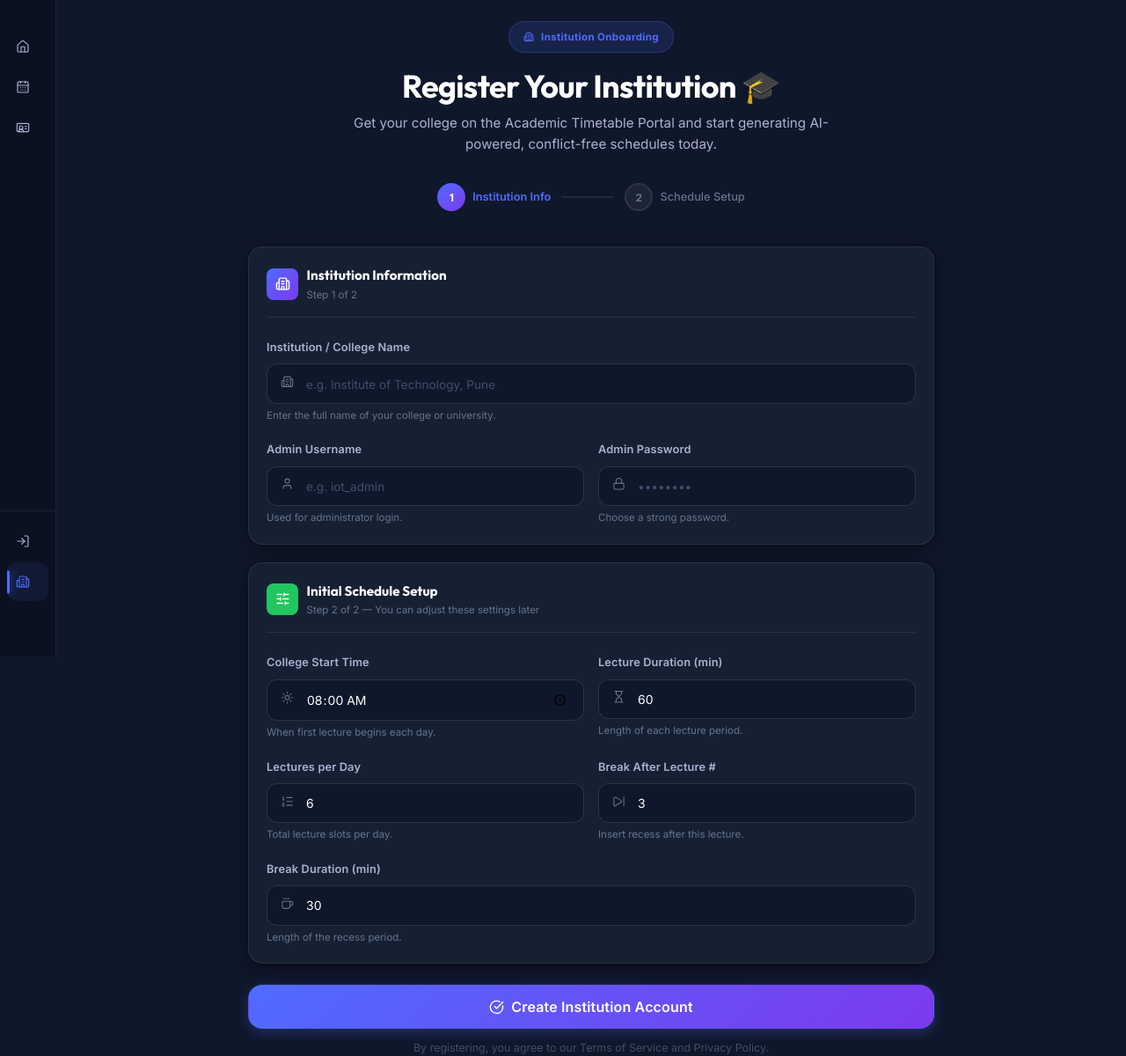
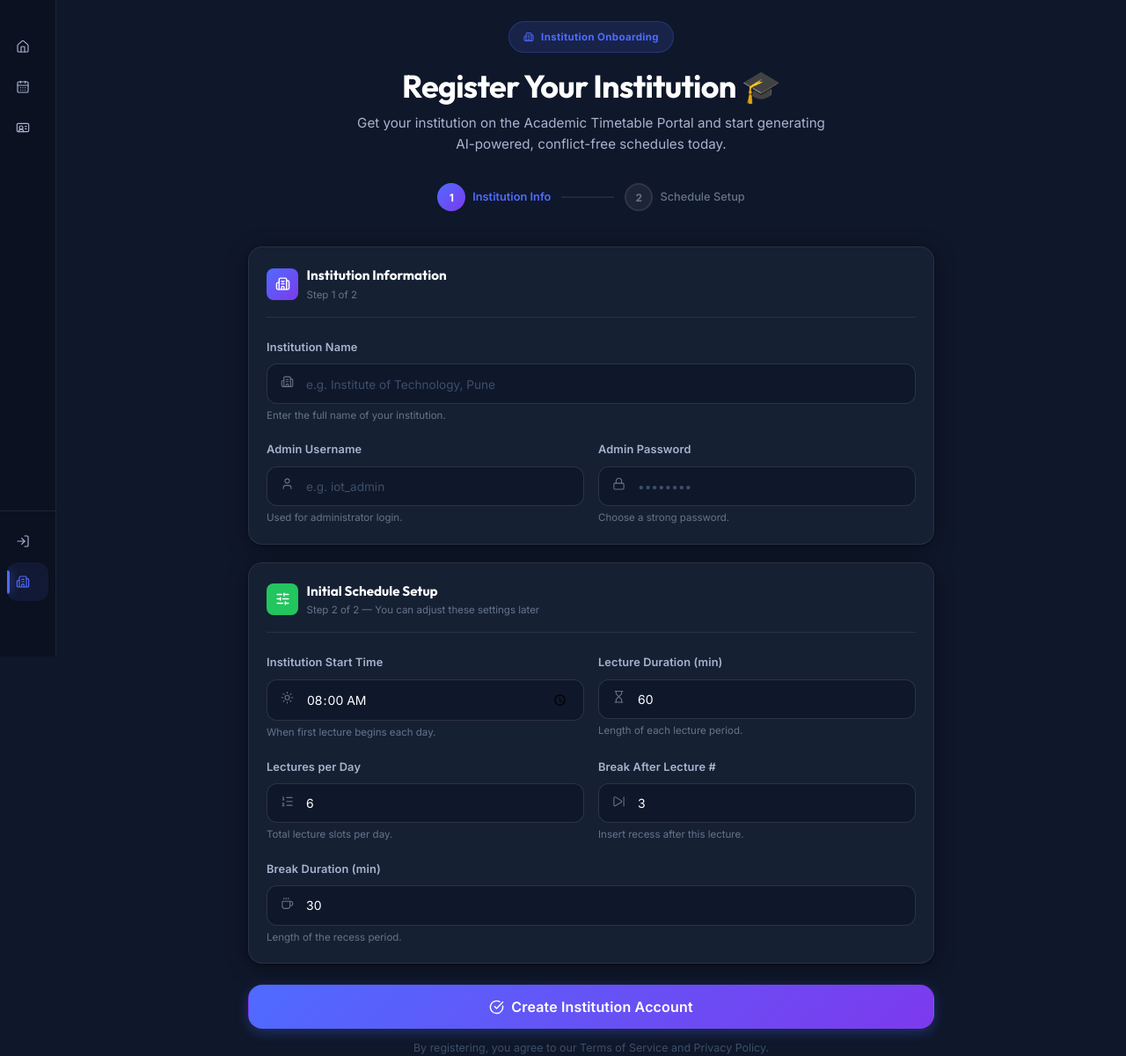
Before and after one commit to AbhiKesarwani/Timetable_Generator_Genetic_Algorithm, a Flask app: page /register in a window 1280 px wide. Shown: the part 54-1254 px from the top of the page at 88% size. Run offline with Flask 3, Linux system fonts and the light colour scheme.

Commit message:
Frontend

```diff
--- a/frontend/templates/final_timetable.html
+++ b/frontend/templates/final_timetable.html
@@ -416,7 +416,7 @@
         });
     }
 
-    // Current lecture highlight (only on weekdays during college hours)
+    // Current lecture highlight (only on weekdays during institution hours)
     if (todayColIdx !== undefined && !window.matchMedia('(prefers-reduced-motion: reduce)').matches) {
         const now = new Date();
         const nowMins = now.getHours() * 60 + now.getMinutes();
--- a/frontend/templates/index.html
+++ b/frontend/templates/index.html
@@ -109,7 +109,7 @@
             </h1>
             <p class="campus-hero-subtitle">
                 Generate conflict-free academic schedules using Genetic Algorithms and AI optimization.
-                Built for colleges, institutions, and academic departments — in seconds, not hours.
+                Built for institutions, and academic departments — in seconds, not hours.
             </p>
             <div class="campus-hero-cta">
                 {% if session.get('school_id') %}
@@ -598,7 +598,7 @@
     <div style="position:relative; z-index:1;">
         <div class="hero-badge" style="display:inline-flex; margin-bottom:1rem;">
             <i data-lucide="building-2" style="width:11px;height:11px;"></i>
-            Built for Colleges &amp; Institutions
+            Built for Institutions
         </div>
         <h2 style="font-family:'Outfit',sans-serif; font-size:clamp(1.5rem,3vw,2.25rem); font-weight:800; color:var(--text-primary); letter-spacing:-0.02em; margin-bottom:0.75rem;">
             Ready to Automate Your Scheduling?
--- a/frontend/templates/layout.html
+++ b/frontend/templates/layout.html
@@ -5,7 +5,7 @@
     <meta charset="UTF-8">
     <meta name="viewport" content="width=device-width, initial-scale=1.0">
     <title>{% block title %}Academic Timetable Portal{% endblock %}</title>
-    <meta name="description" content="AI-Powered Academic Timetable Management System for Colleges and Universities">
+    <meta name="description" content="AI-Powered Academic Timetable Management System for Institutions. Generate conflict-free schedules in seconds using Genetic Algorithms.">
     <!-- Google Fonts -->
     <link rel="preconnect" href="https://fonts.googleapis.com">
     <link rel="preconnect" href="https://fonts.gstatic.com" crossorigin>
--- a/frontend/templates/login.html
+++ b/frontend/templates/login.html
@@ -787,7 +787,7 @@
                 Welcome to<br><em>Academic</em> Timetable Portal
             </h1>
             <p class="login-hero-desc">
-                AI-Powered Timetable Generation for colleges and universities.
+                AI-Powered Timetable Generation for institutions.
                 Conflict-free schedules in seconds using Genetic Algorithms.
             </p>
             <div class="login-features">
--- a/frontend/templates/manage_timings.html
+++ b/frontend/templates/manage_timings.html
@@ -72,7 +72,7 @@
             </div>
 
             <div class="form-group">
-                <label>College Start Time</label>
+                <label>Institution Start Time</label>
                 <div class="input-group">
                     <i class="input-icon" data-lucide="sun"></i>
                     <input type="time" name="start_time" required
--- a/frontend/templates/register.html
+++ b/frontend/templates/register.html
@@ -20,7 +20,7 @@
         Register Your Institution 🎓
     </h1>
     <p class="page-subtitle" style="text-align:center; max-width:540px; margin:0 auto;">
-        Get your college on the Academic Timetable Portal and start generating AI-powered, conflict-free schedules today.
+        Get your institution on the Academic Timetable Portal and start generating AI-powered, conflict-free schedules today.
     </p>
 </div>
 
@@ -53,13 +53,13 @@
         </div>
 
         <div class="form-group">
-            <label for="school_name">Institution / College Name</label>
+            <label for="school_name">Institution Name</label>
             <div class="input-group">
                 <span class="input-icon"><i data-lucide="building-2" style="width:15px;height:15px;"></i></span>
                 <input type="text" id="school_name" name="school_name" required
                     placeholder="e.g. Institute of Technology, Pune">
             </div>
-            <div class="form-hint">Enter the full name of your college or university.</div>
+            <div class="form-hint">Enter the full name of your institution.</div>
         </div>
 
         <div class="grid grid-cols-2" style="gap:1rem;">
@@ -98,7 +98,7 @@
 
         <div class="grid grid-cols-2" style="gap:1rem;">
             <div class="form-group">
-                <label for="start_time">College Start Time</label>
+                <label for="start_time">Institution Start Time</label>
                 <div class="input-group">
                     <span class="input-icon"><i data-lucide="sun" style="width:15px;height:15px;"></i></span>
                     <input type="time" id="start_time" name="start_time" required value="08:00">
```
Also changed, not shown: README.md.
